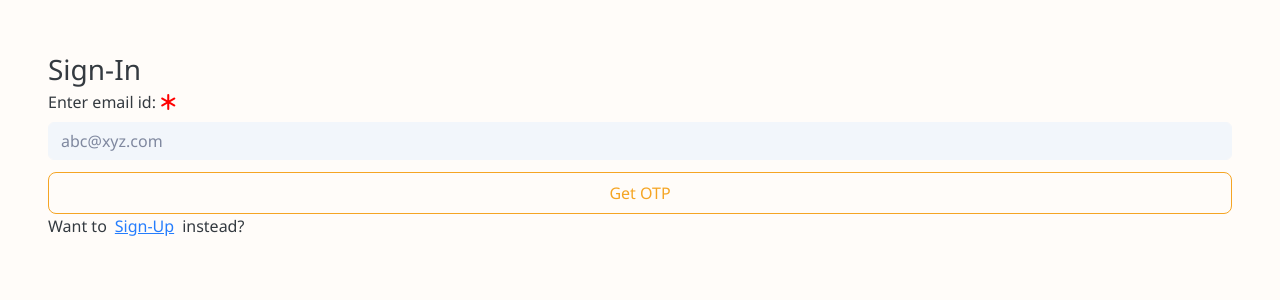
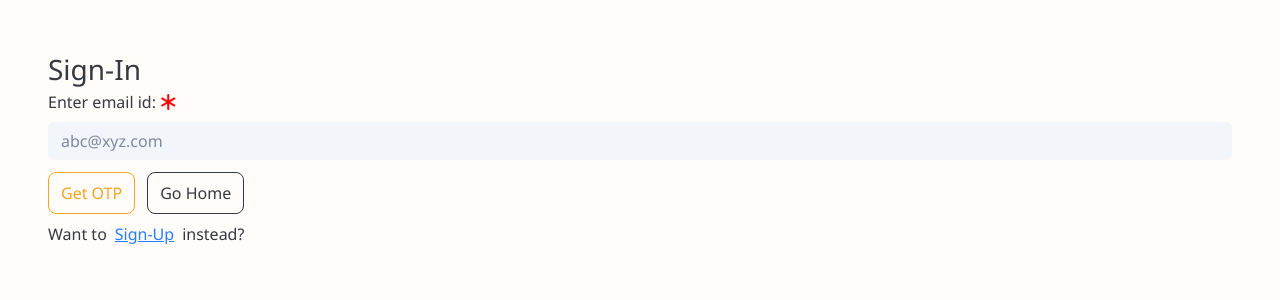
Before and after one commit to lakshv06/snitch-website-clone, a React (Create React App) app: page /sign-in in a window 1280 px wide. Shown: the top 300 px of the page. Built offline with nearby package versions, Linux system fonts and the light colour scheme; no server answers.

Commit message:
changes for home routing from signin

```diff
--- a/src/pages/SignInPage.tsx
+++ b/src/pages/SignInPage.tsx
@@ -17,6 +17,10 @@ function SignInPage(): ReactElement {
   const loginMethods = useForm<ExtendedLoginData>({
     mode: "all",
   });
+
+  const takeHomePageNavigation = (): void=>{
+    navigate("/");
+  }
 
   const handleLoginSessionFormSubmit: SubmitHandler<ExtendedLoginData> = async (
     data
@@ -139,10 +143,13 @@ function SignInPage(): ReactElement {
               </>
             )}
             <div className="d-flex flex-column">
+                <div className="d-flex flex-row">
               <button className="btn btn-outline-warning" type="submit">
                 {showOtpAndPassword ? "Login" : "Get OTP"}
               </button>
-              <span className="d-flex flex-row">
+              <button className="btn btn-outline-dark mx-3" type="button" onClick={takeHomePageNavigation}>Go Home</button>
+              </div>
+              <span className="d-flex flex-row mt-2">
                 Want to{" "}
                 <div
                   className="mx-2 text-primary"
```
